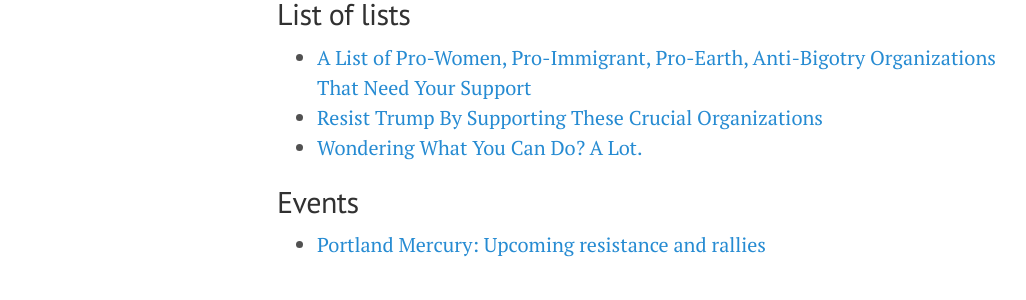
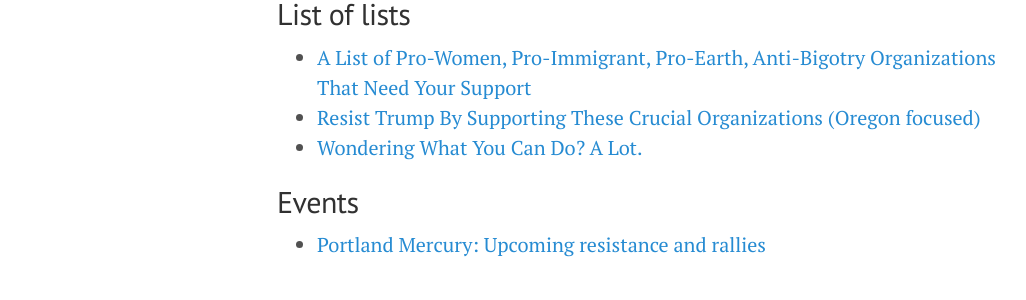
Before and after one commit to laken/makeadifference, a Jekyll site: the page built from index.md, in a window 1280 px wide. Shown: the part 2056-2356 px from the top of the page, without its empty margins (3-1029 px from the left). Built offline with Jekyll 4.4.1, drawn with Linux system fonts in a browser that asks for light colours.

Commit message:
Updated index.md

```diff
--- a/index.md
+++ b/index.md
@@ -62,7 +62,7 @@ This is a list, frequently updated, of organizations fighting the good fight in
 ## List of lists
 
 * [A List of Pro-Women, Pro-Immigrant, Pro-Earth, Anti-Bigotry Organizations That Need Your Support](http://jezebel.com/a-list-of-pro-women-pro-immigrant-pro-earth-anti-big-1788752078)
-* [Resist Trump By Supporting These Crucial Organizations](http://www.portlandmercury.com/blogtown/2016/11/14/18694088/resist-trump-by-supporting-these-crucial-organizations)
+* [Resist Trump By Supporting These Crucial Organizations (Oregon focused)](http://www.portlandmercury.com/blogtown/2016/11/14/18694088/resist-trump-by-supporting-these-crucial-organizations)
 * [Wondering What You Can Do? A Lot.](http://www.portlandmercury.com/why-we-march/2016/11/16/18698008/wondering-what-you-can-do-a-lot)
 
 
```
